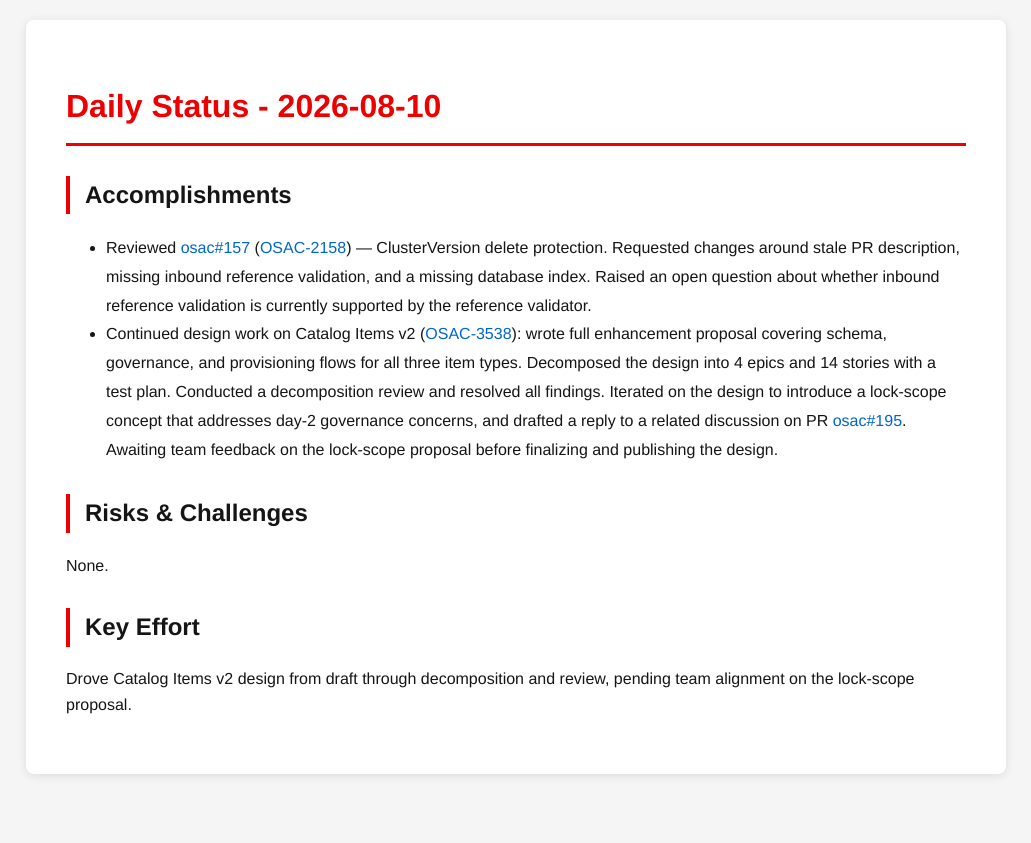
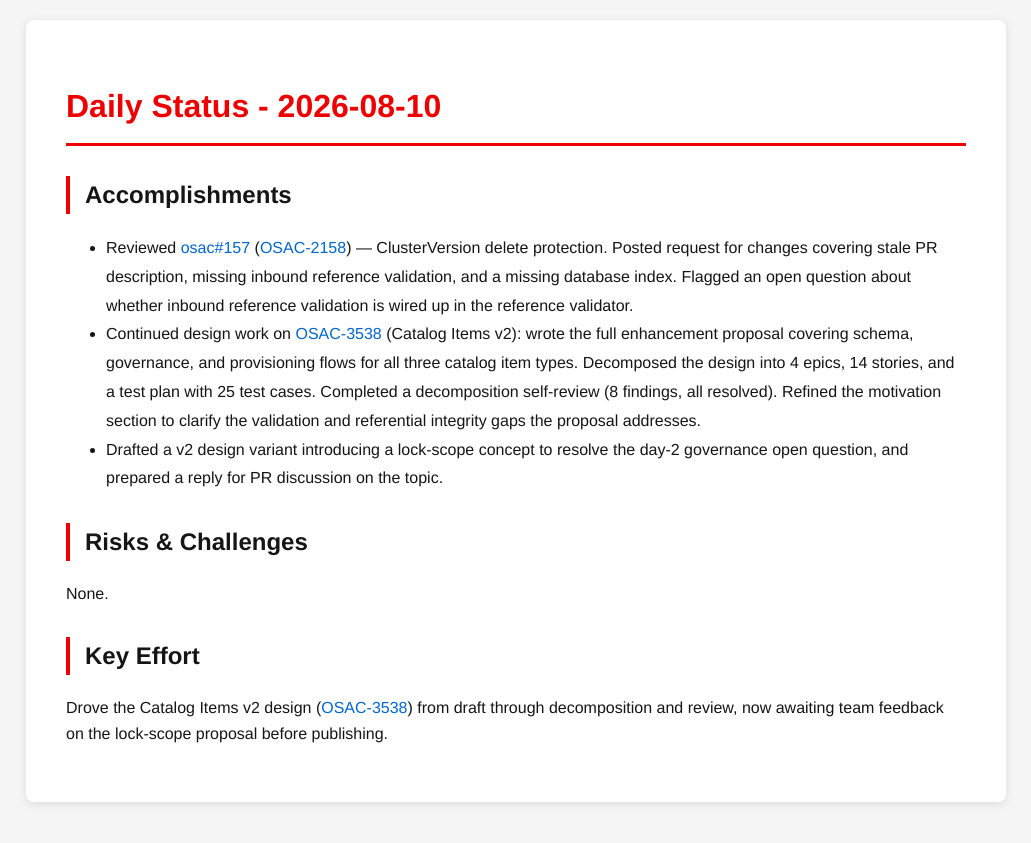
Before and after one commit to tzvatot/daily-status, a Jekyll site: the page built from 2026-08-10.md, in a window 1280 px wide. Shown: the top 843 px of the page, without its empty margins (124-1155 px from the left). Built offline with Jekyll 4.4.1, drawn with Linux system fonts in a browser that asks for light colours.

Commit message:
Daily status update - 2026-08-10

```diff
--- a/2026-08-10.md
+++ b/2026-08-10.md
@@ -7,11 +7,12 @@ date: 2026-08-10
 # Daily Status - 2026-08-10
 
 ## Accomplishments
-- Reviewed [osac#157](https://github.com/osac-project/osac/pull/157) ([OSAC-2158](https://redhat.atlassian.net/browse/OSAC-2158)) — ClusterVersion delete protection. Requested changes around stale PR description, missing inbound reference validation, and a missing database index. Raised an open question about whether inbound reference validation is currently supported by the reference validator.
-- Continued design work on Catalog Items v2 ([OSAC-3538](https://redhat.atlassian.net/browse/OSAC-3538)): wrote full enhancement proposal covering schema, governance, and provisioning flows for all three item types. Decomposed the design into 4 epics and 14 stories with a test plan. Conducted a decomposition review and resolved all findings. Iterated on the design to introduce a lock-scope concept that addresses day-2 governance concerns, and drafted a reply to a related discussion on PR [osac#195](https://github.com/osac-project/osac/pull/195). Awaiting team feedback on the lock-scope proposal before finalizing and publishing the design.
+- Reviewed [osac#157](https://github.com/osac-project/osac/pull/157) ([OSAC-2158](https://redhat.atlassian.net/browse/OSAC-2158)) — ClusterVersion delete protection. Posted request for changes covering stale PR description, missing inbound reference validation, and a missing database index. Flagged an open question about whether inbound reference validation is wired up in the reference validator.
+- Continued design work on [OSAC-3538](https://redhat.atlassian.net/browse/OSAC-3538) (Catalog Items v2): wrote the full enhancement proposal covering schema, governance, and provisioning flows for all three catalog item types. Decomposed the design into 4 epics, 14 stories, and a test plan with 25 test cases. Completed a decomposition self-review (8 findings, all resolved). Refined the motivation section to clarify the validation and referential integrity gaps the proposal addresses.
+- Drafted a v2 design variant introducing a lock-scope concept to resolve the day-2 governance open question, and prepared a reply for PR discussion on the topic.
 
 ## Risks & Challenges
 None.
 
 ## Key Effort
-Drove Catalog Items v2 design from draft through decomposition and review, pending team alignment on the lock-scope proposal.
+Drove the Catalog Items v2 design ([OSAC-3538](https://redhat.atlassian.net/browse/OSAC-3538)) from draft through decomposition and review, now awaiting team feedback on the lock-scope proposal before publishing.
```
